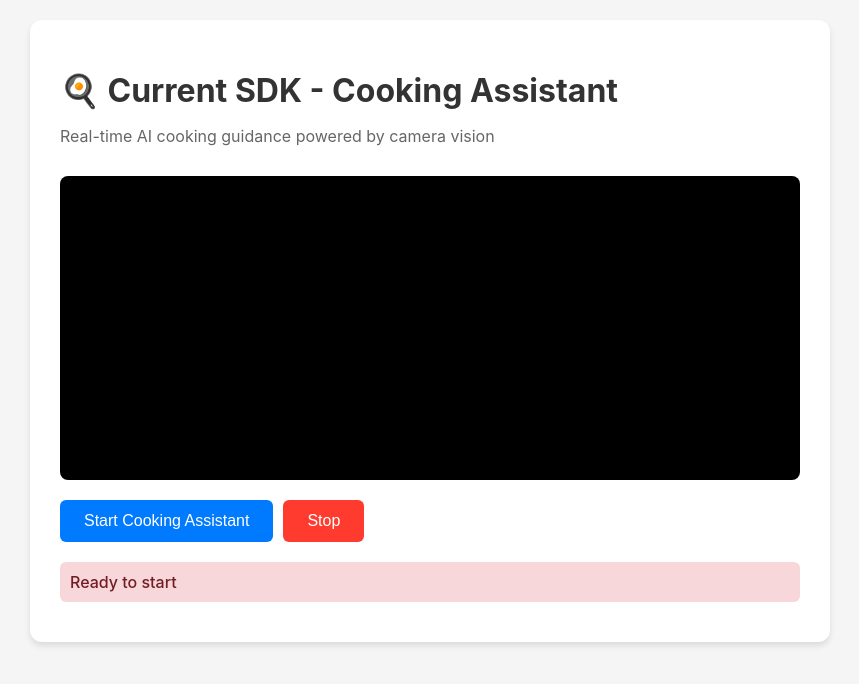
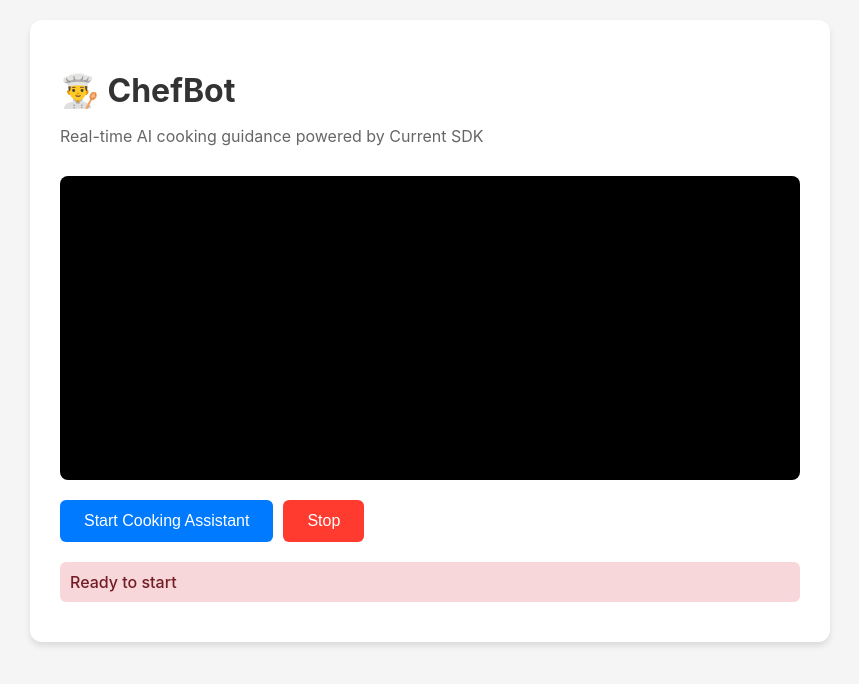
Before and after one commit to Dave-56/current-sdk, a website built with Vite: page demos/cooking-web/index.html in a window 1280 px wide. Shown: the whole page, without its empty margins (210-1069 px from the left). Built offline with nearby package versions, Linux system fonts and the light colour scheme.

Commit message:
Update cooking demo title and subtitle for branding consistency

```diff
--- a/demos/cooking-web/index.html
+++ b/demos/cooking-web/index.html
@@ -116,8 +116,8 @@
 </head>
 <body>
     <div class="container">
-        <h1>🍳 Current SDK - Cooking Assistant</h1>
-        <p class="subtitle">Real-time AI cooking guidance powered by camera vision</p>
+        <h1>👨‍🍳 ChefBot</h1>
+        <p class="subtitle">Real-time AI cooking guidance powered by Current SDK</p>
 
         <div class="video-container">
             <video id="video" autoplay muted></video>
```
